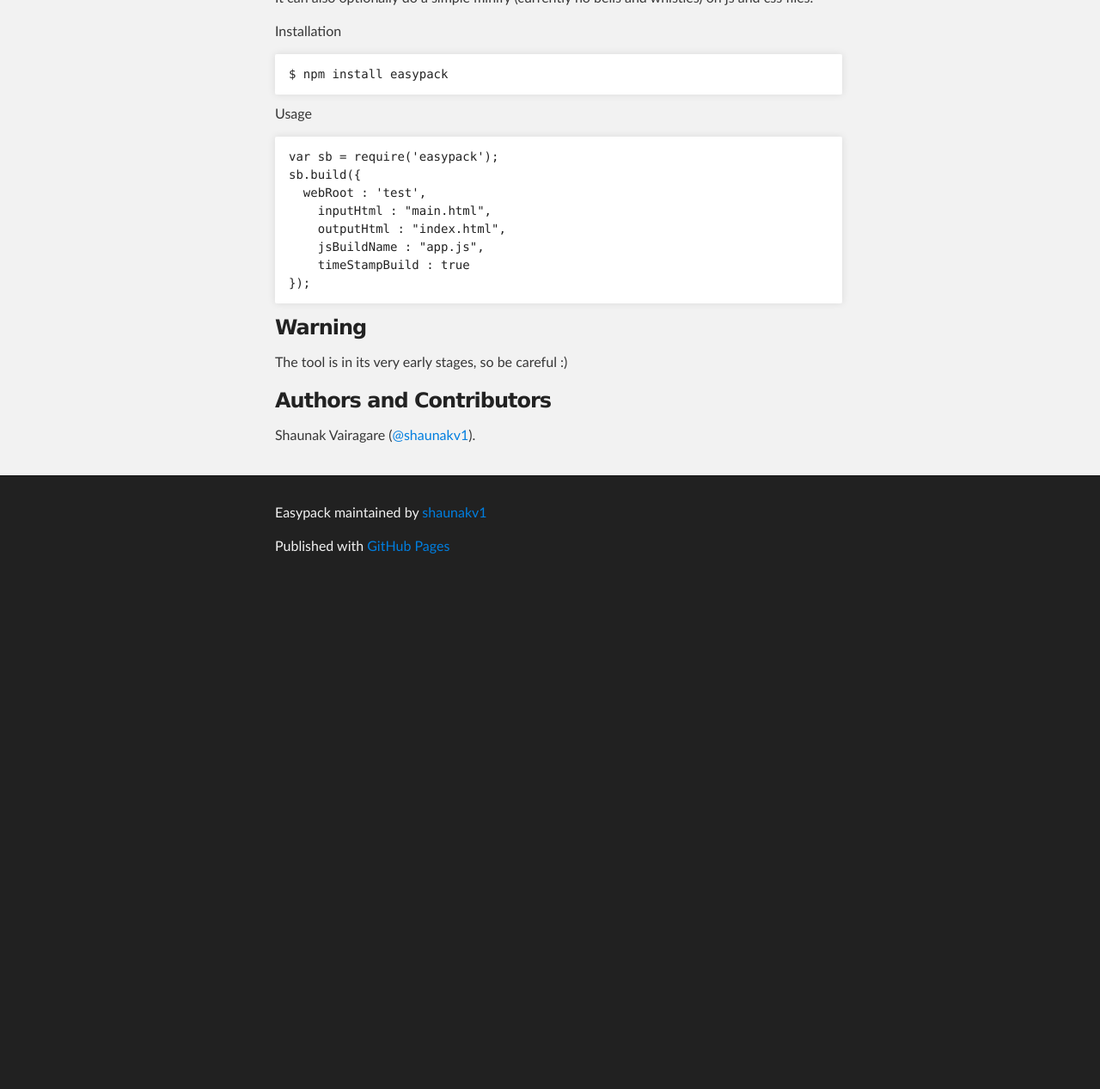
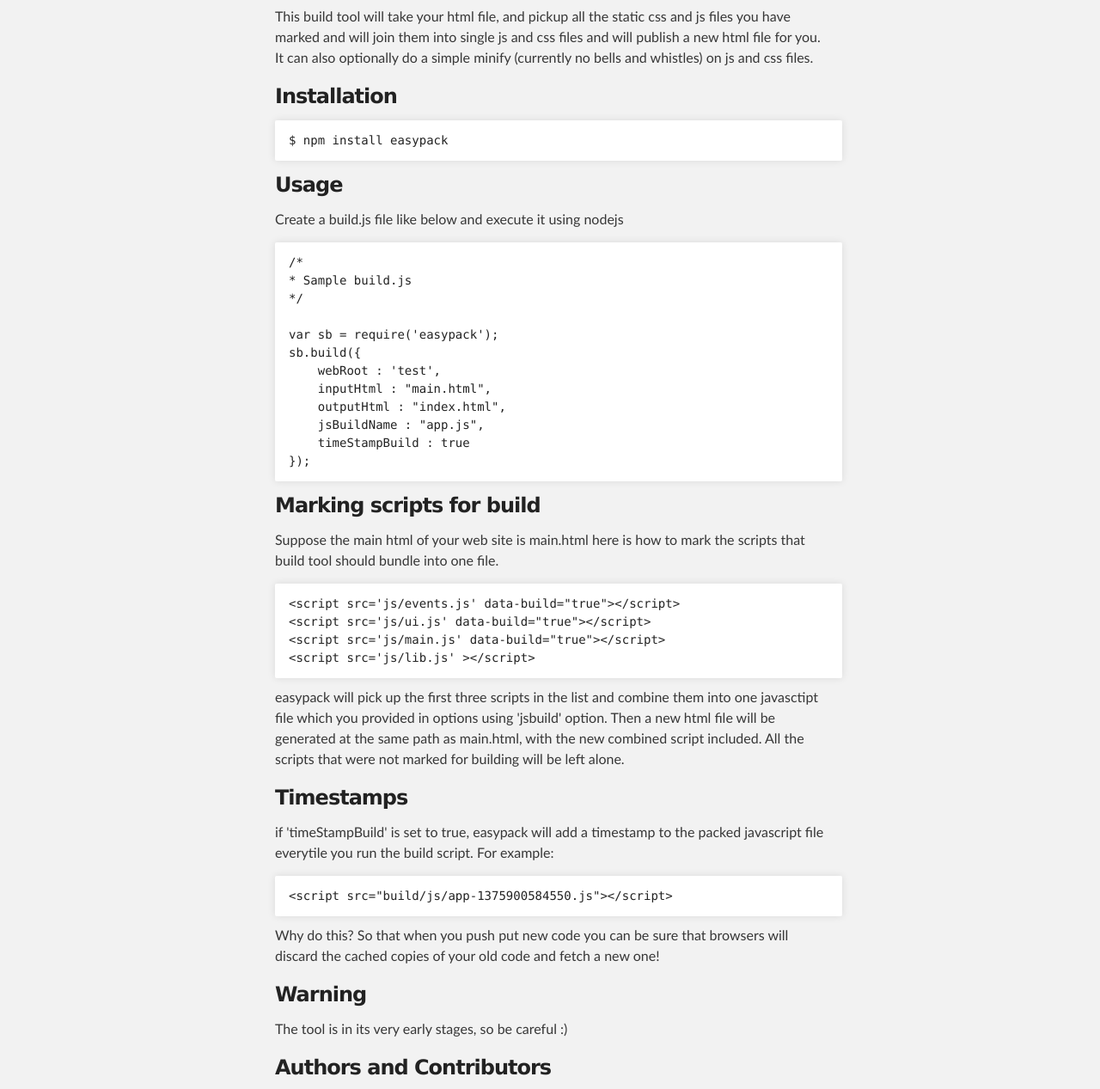
Before and after one commit to shaunakv1/easypack, a plain HTML site: page index.html in a window 1280 px wide. Shown: the part 441-1708 px from the top of the page at 86% size. Before the commit the page ends 1123 px from the top, so only its background shows below. Drawn offline with Linux system fonts and the light colour scheme.

```diff
--- a/index.html
+++ b/index.html
@@ -31,27 +31,60 @@
     <!-- MAIN CONTENT -->
     <div id="main_content_wrap" class="outer">
       <section id="main_content" class="inner">
-        <h3>
-<a name="easypack---the-super-simple-js-and-css-build-tool" class="anchor" href="#easypack---the-super-simple-js-and-css-build-tool"><span class="octicon octicon-link"></span></a>easypack - The super simple js and css build tool.</h3>
+        <h2>
+<a name="easypack---the-super-simple-js-and-css-build-tool" class="anchor" href="#easypack---the-super-simple-js-and-css-build-tool"><span class="octicon octicon-link"></span></a>easypack - The super simple js and css build tool.</h2>
 
-<p>This build tool will take you html file, and pickup all the static css and js files you have marked and will join them into single js and css files and will publish a new html file for you. It can also optionally do a simple minify (currently no bells and whistles) on js and css files. </p>
+<p>This build tool will take your html file, and pickup all the static css and js files you have marked and will join them into single js and css files and will publish a new html file for you. It can also optionally do a simple minify (currently no bells and whistles) on js and css files. </p>
 
-<p>Installation </p>
+<h3>
+<a name="installation" class="anchor" href="#installation"><span class="octicon octicon-link"></span></a>Installation</h3>
 
 <pre><code>$ npm install easypack
 </code></pre>
 
-<p>Usage</p>
+<h3>
+<a name="usage" class="anchor" href="#usage"><span class="octicon octicon-link"></span></a>Usage</h3>
 
-<pre><code>var sb = require('easypack');
+<p>Create a build.js file like below and execute it using nodejs</p>
+
+<pre><code>/*
+* Sample build.js
+*/
+
+var sb = require('easypack');
 sb.build({
-  webRoot : 'test',
+    webRoot : 'test',
     inputHtml : "main.html",
     outputHtml : "index.html",
     jsBuildName : "app.js",
     timeStampBuild : true
 });
 </code></pre>
+
+<h3>
+<a name="marking-scripts-for-build" class="anchor" href="#marking-scripts-for-build"><span class="octicon octicon-link"></span></a>Marking scripts for build</h3>
+
+<p>Suppose the main html of your web site is main.html here is how to mark the scripts that build tool should bundle into one file.</p>
+
+<pre><code>&lt;script src='js/events.js' data-build="true"&gt;&lt;/script&gt;
+&lt;script src='js/ui.js' data-build="true"&gt;&lt;/script&gt;
+&lt;script src='js/main.js' data-build="true"&gt;&lt;/script&gt;
+&lt;script src='js/lib.js' &gt;&lt;/script&gt;
+</code></pre>
+
+<p>easypack will pick up the first three scripts in the list and combine them into one javasctipt file which you provided in options using 'jsbuild' option.
+Then a new html file will be generated at the same path as main.html, with the new combined script included. All the scripts that were not marked for building will be left alone.</p>
+
+<h3>
+<a name="timestamps" class="anchor" href="#timestamps"><span class="octicon octicon-link"></span></a>Timestamps</h3>
+
+<p>if 'timeStampBuild' is set to true, easypack will add a timestamp to the packed javascript file everytile you run the build script.
+For example:</p>
+
+<pre><code>&lt;script src="build/js/app-1375900584550.js"&gt;&lt;/script&gt;
+</code></pre>
+
+<p>Why do this? So that when you push put new code you can be sure that browsers will discard the cached copies of your old code and fetch a new one! </p>
 
 <h3>
 <a name="warning" class="anchor" href="#warning"><span class="octicon octicon-link"></span></a>Warning</h3>
```
Also changed, not shown: params.json (+1 -1 lines).
